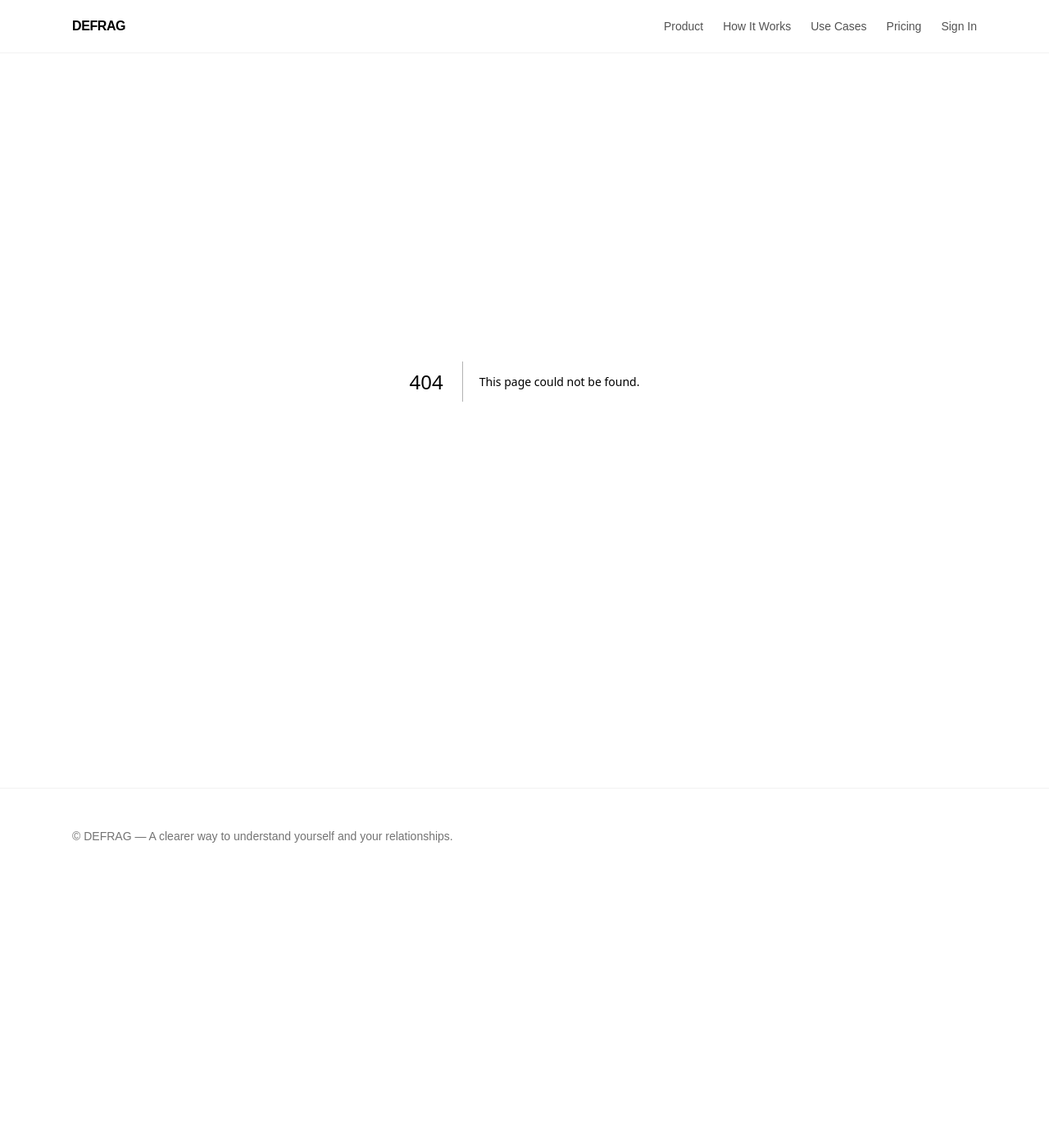
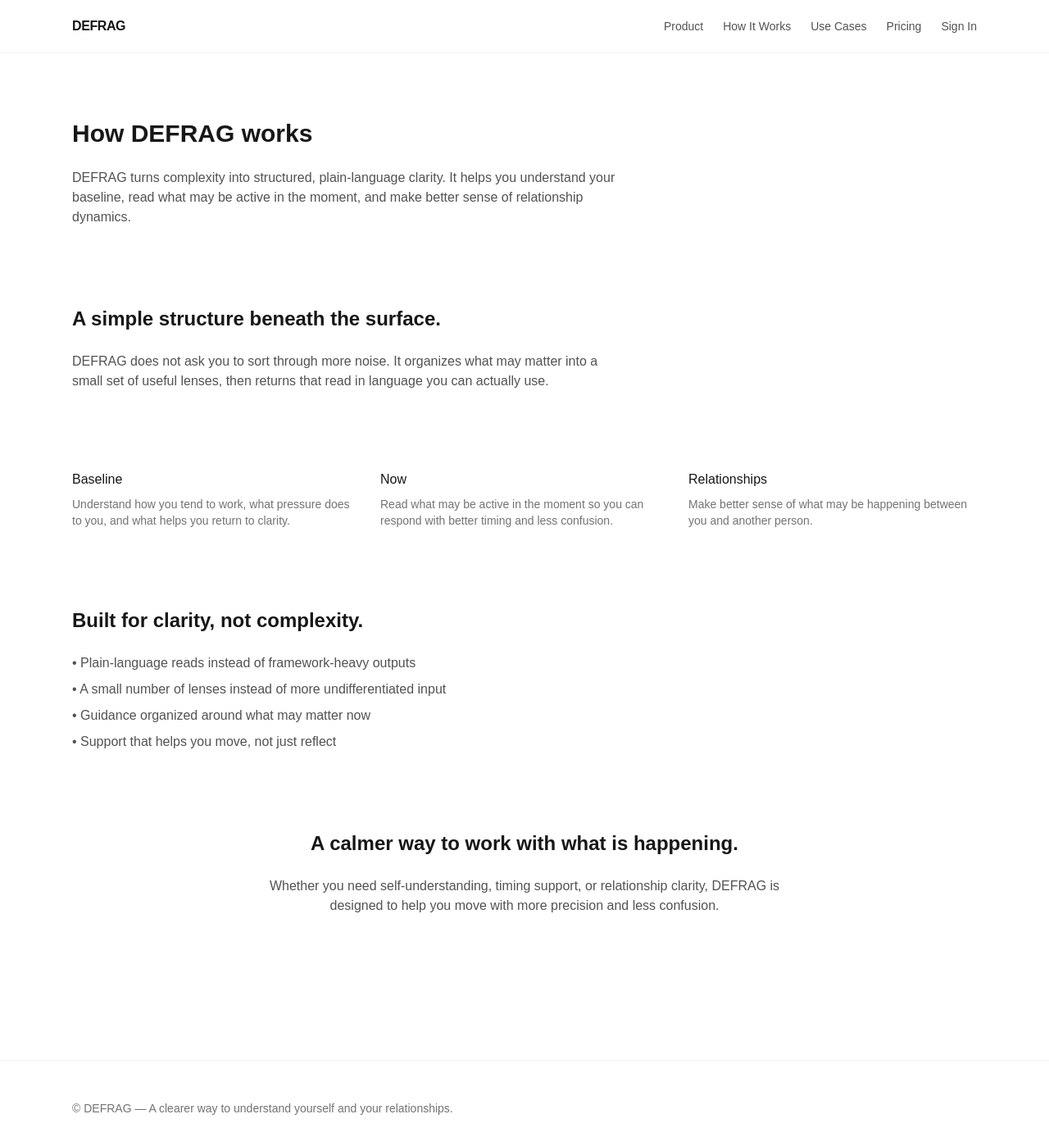
Before and after one commit to cjo93/nextjs-boilerplate, a Next.js app: page /how-it-works in a window 1280 px wide. Before the commit this address had no page. Shown: the top 1398 px of the page at 82% size. Before the commit the page ends 1078 px from the top, so only its background shows below. Built offline with nearby package versions, Linux system fonts and the light colour scheme.

Commit message:
Create how-it-works page using shared system

```diff
--- /dev/null
+++ b/app/how-it-works/page.tsx
@@ -0,0 +1,58 @@
+import { PageShell } from "@/components/system/page-shell";
+import { SectionShell } from "@/components/system/section-shell";
+import { siteCopy } from "@/lib/site-copy";
+
+export default function HowItWorksPage() {
+  return (
+    <PageShell>
+      <SectionShell>
+        <h1 className="text-3xl font-semibold">
+          {siteCopy.howItWorksPage.heroTitle}
+        </h1>
+        <p className="text-neutral-600 max-w-2xl">
+          {siteCopy.howItWorksPage.heroBody}
+        </p>
+      </SectionShell>
+
+      <SectionShell>
+        <h2 className="text-2xl font-semibold">
+          {siteCopy.howItWorksPage.introTitle}
+        </h2>
+        <p className="text-neutral-600 max-w-2xl">
+          {siteCopy.howItWorksPage.introBody}
+        </p>
+      </SectionShell>
+
+      <SectionShell>
+        <div className="grid md:grid-cols-3 gap-6">
+          {siteCopy.howItWorksPage.sections.map((section) => (
+            <div key={section.title} className="space-y-2">
+              <h3 className="font-medium">{section.title}</h3>
+              <p className="text-sm text-neutral-500">{section.body}</p>
+            </div>
+          ))}
+        </div>
+      </SectionShell>
+
+      <SectionShell>
+        <h2 className="text-2xl font-semibold">
+          {siteCopy.howItWorksPage.principlesTitle}
+        </h2>
+        <ul className="space-y-2 text-neutral-600">
+          {siteCopy.howItWorksPage.principles.map((item) => (
+            <li key={item}>• {item}</li>
+          ))}
+        </ul>
+      </SectionShell>
+
+      <SectionShell className="text-center">
+        <h2 className="text-2xl font-semibold">
+          {siteCopy.howItWorksPage.closingTitle}
+        </h2>
+        <p className="text-neutral-600 max-w-2xl mx-auto">
+          {siteCopy.howItWorksPage.closingBody}
+        </p>
+      </SectionShell>
+    </PageShell>
+  );
+}
```
